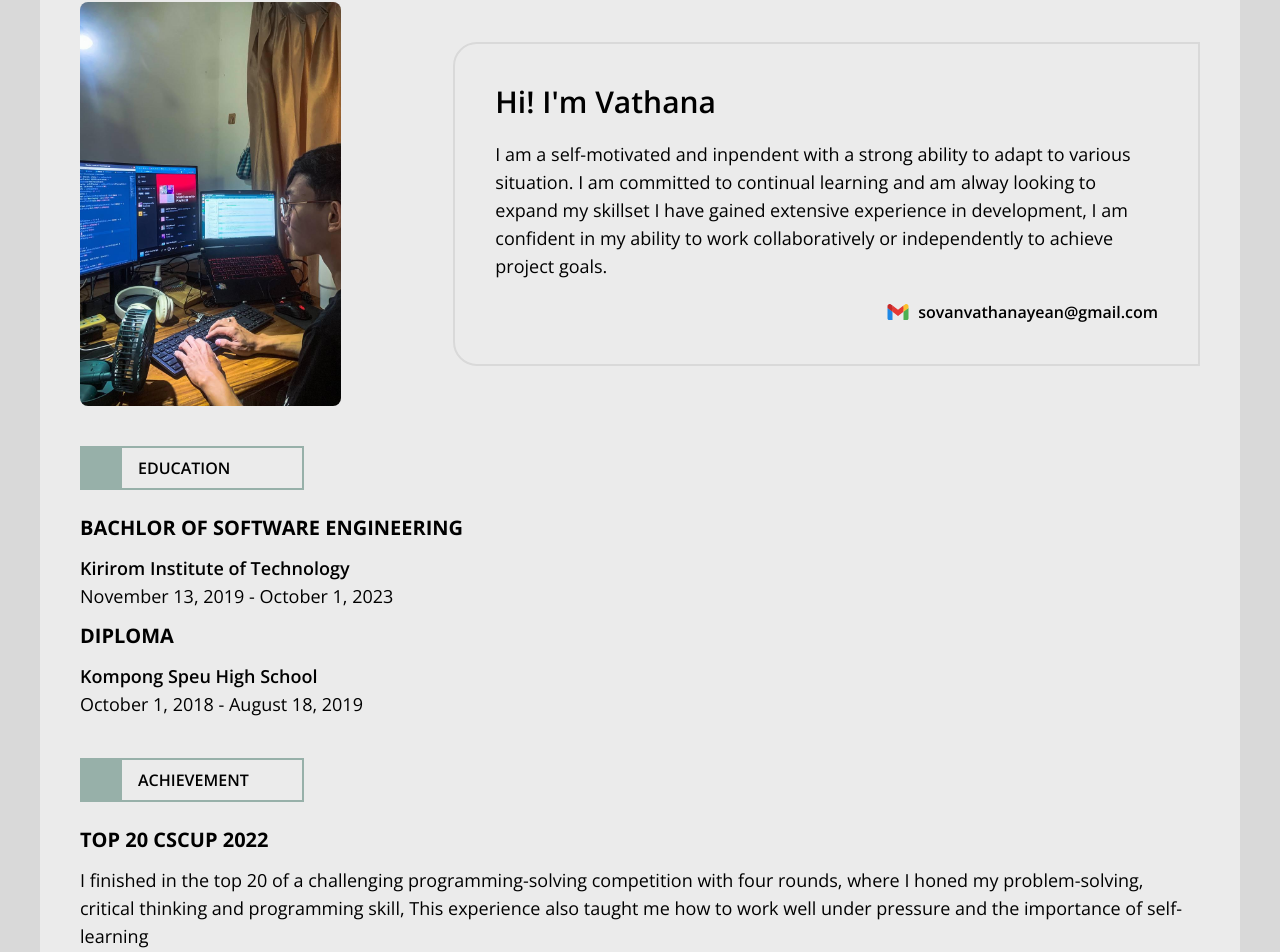
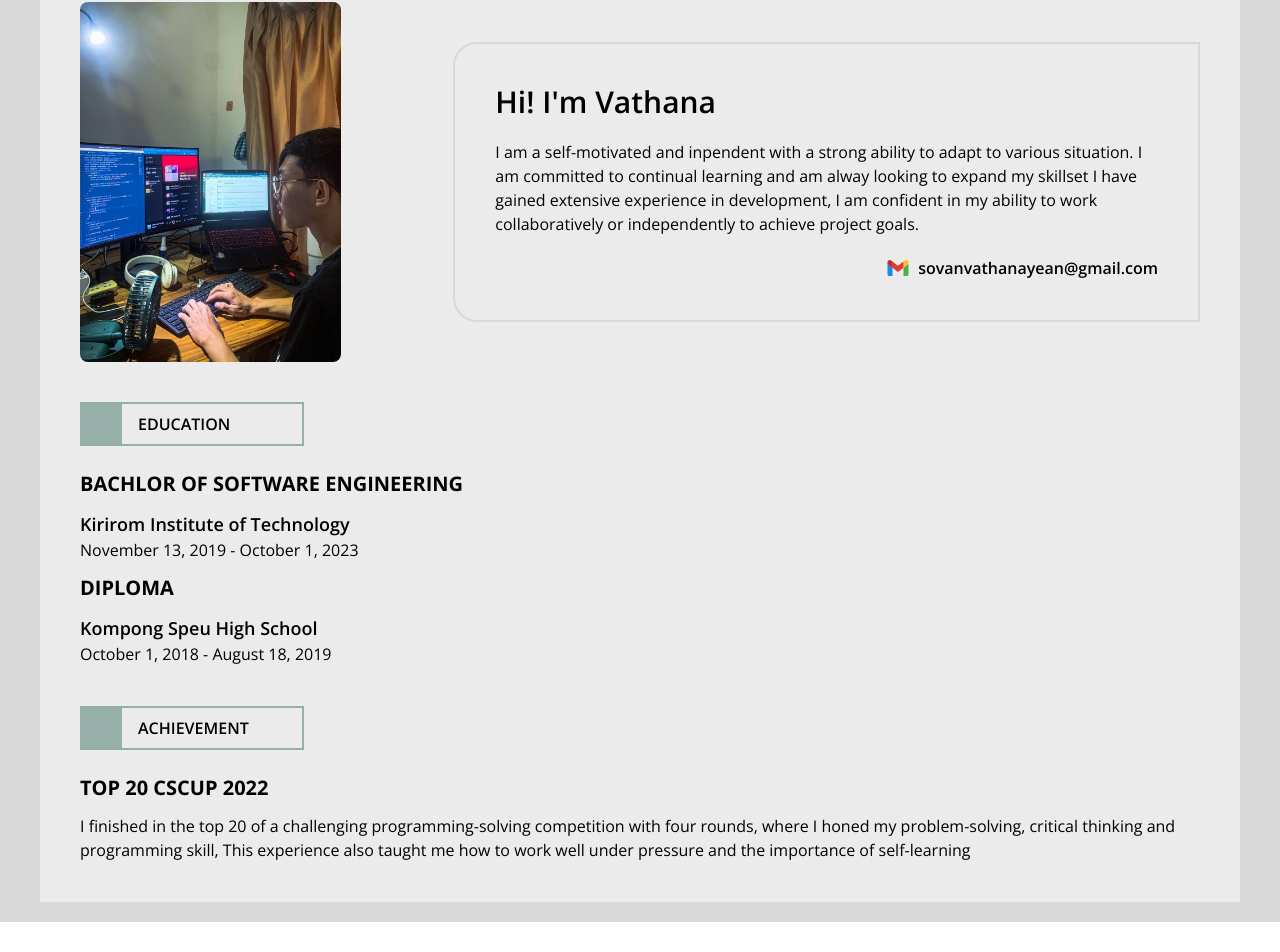
Before and after one commit to Yeansovanvathana/Portfolio_V2, a Next.js app: page / in a window 1280 px wide. Shown: the part 5140-6092 px from the top of the page. After the commit the page ends 6062 px from the top, so only its background shows below. Built offline with nearby package versions, Linux system fonts and the light colour scheme.

Commit message:
update about page

```diff
--- a/components/About.jsx
+++ b/components/About.jsx
@@ -25,7 +25,7 @@ export const About = () => {
               <h3 className="text-2xl lg:text-3xl font-semibold">
                 Hi! I'm Vathana
               </h3>
-              <p className="lg:text-lg">
+              <p className="text-base">
                 I am a self-motivated and inpendent with a strong ability to
                 adapt to various situation. I am committed to continual learning
                 and am alway looking to expand my skillset I have gained
@@ -59,7 +59,7 @@ export const About = () => {
                 <p className="font-semibold md:text-lg">
                   Kirirom Institute of Technology
                 </p>
-                <p className="font-normal md:text-lg">
+                <p className="font-normal text-base">
                   November 13, 2019 - October 1, 2023
                 </p>
               </div>
@@ -68,7 +68,7 @@ export const About = () => {
                 <p className="font-semibold md:text-lg">
                   Kompong Speu High School
                 </p>
-                <p className="font-normal md:text-lg">
+                <p className="font-normal text-base">
                   October 1, 2018 - August 18, 2019
                 </p>
               </div>
@@ -83,7 +83,7 @@ export const About = () => {
               <h3 className="uppercase font-bold text-xl ">
                 Top 20 cscup 2022
               </h3>
-              <p className="font-normal md:text-lg">
+              <p className="font-normal text-base">
                 {" "}
                 I finished in the top 20 of a challenging programming-solving
                 competition with four rounds, where I honed my problem-solving,
```
